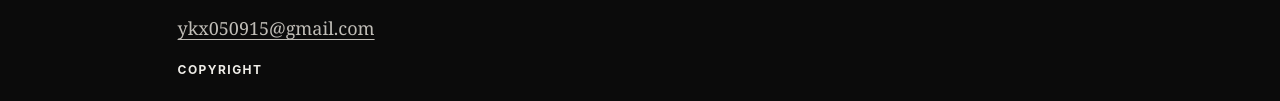
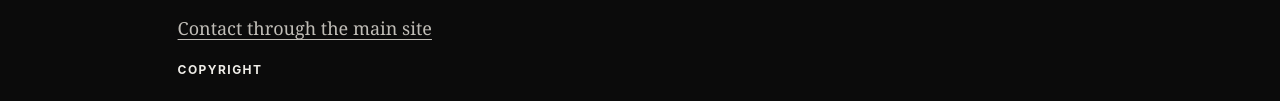
Before and after one commit to KexingYan/KexingYan.github.io, a website: page photography/license/index.html in a window 1280 px wide. Shown: the part 995-1096 px from the top of the page. Drawn offline with Linux system fonts and the light colour scheme.

Commit message:
fix: remove owner email from photography client

```diff
--- a/photography/license/index.html
+++ b/photography/license/index.html
@@ -36,7 +36,7 @@
         <section class="license-section" aria-labelledby="editorial-title">
           <h2 id="editorial-title">Editorial and publication use</h2>
           <p>Please contact Kexing Yan before publication, including non-commercial editorial use.</p>
-          <p><a href="mailto:ykx050915@gmail.com">ykx050915@gmail.com</a></p>
+          <p><a href="/">Contact through the main site</a></p>
         </section>
       </div>
 
```
